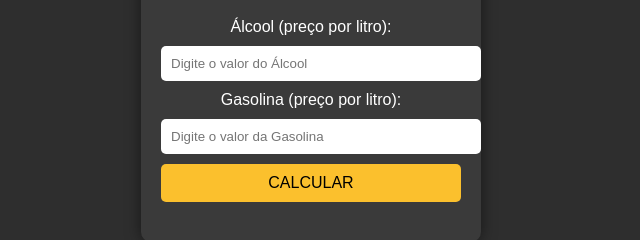
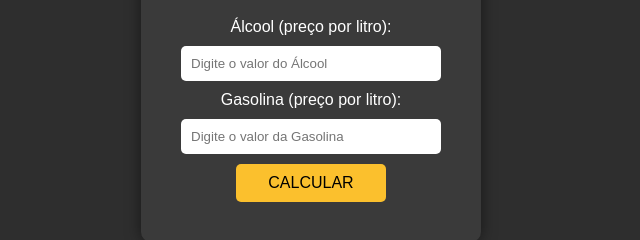
Before and after one commit to RodriguesJuniorDev/Gasolina_alcool, a plain HTML site: page index.html in a window 1280 px wide. Shown: the part 338-578 px from the top of the page, without its empty margins (329-969 px from the left). Drawn offline with Linux system fonts and the light colour scheme.

Commit message:
modifiquei os botões

```diff
--- a/style.css
+++ b/style.css
@@ -19,7 +19,7 @@ body {
 }
 
 input {
-    width: 100%;
+    width: 80%;
     padding: 10px;
     margin: 10px 0;
     border: none;
@@ -27,7 +27,7 @@ input {
 }
 
 button {
-    width: 100%;
+    width: 50%;
     padding: 10px;
     background-color: #FBC02D;
     border: none;
```
